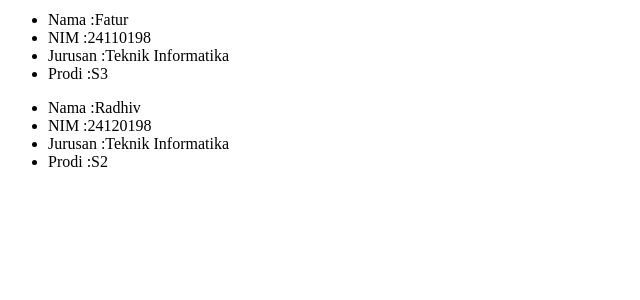
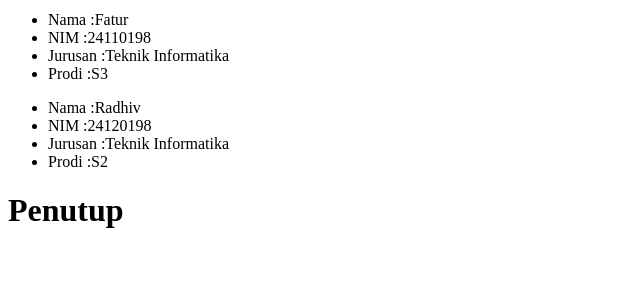
Before and after one commit to suparya3/project-100-Days, a PHP site: page /array3.php in a window 1280 px wide. Shown: the part 271-571 px from the top of the page, without its empty margins (0-640 px from the left). Run offline with PHP 8.4, Linux system fonts and the light colour scheme.

Commit message:
ngedt tipis tipis

```diff
--- a/Day-3/array3.php
+++ b/Day-3/array3.php
@@ -34,6 +34,7 @@ $mahasiswa = [
         <li>Prodi :<?= $mhs[3]; ?></li>
     </ul>
     <?php endforeach; ?>
+    <h1>Penutup</h1>
 
 </body>
 </html>
```
